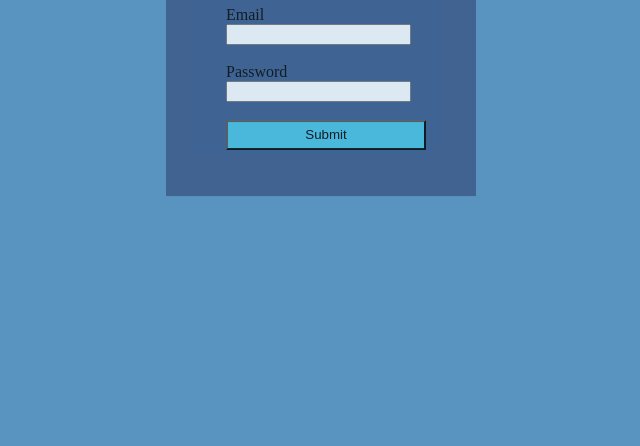
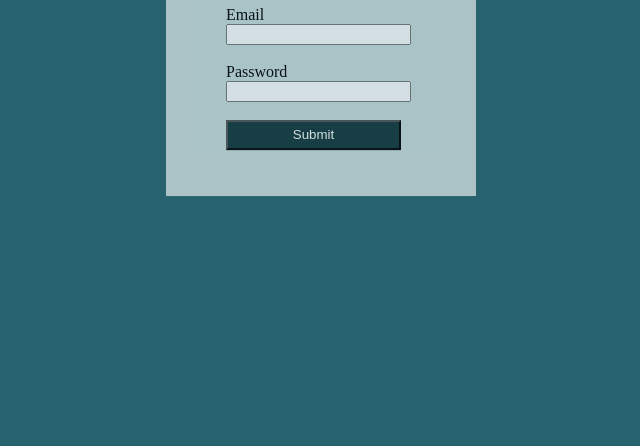
Before and after one commit to Ganesh9177567832/team-project, a plain HTML site: page login.html in a window 1280 px wide. Shown: the part 354-800 px from the top of the page, without its empty margins (319-959 px from the left). Drawn offline with Linux system fonts and the light colour scheme.

Commit message:
Update login.html

```diff
--- a/login.html
+++ b/login.html
@@ -1,8 +1,8 @@
 <html>
 <head>
 <title>Login</title></head>
-<body style="background-color:#5894bf">
-<div  style="width: 250px; margin: auto; padding: 30px; background-color:#3a5887; opacity: 0.8;  position: relative; top: 50%; transform: translateY(-50%);">
+<body style="background-color:#26636e">
+<div  style="width: 250px; margin: auto; padding: 30px; background-color:#ccdbde; opacity: 0.8;  position: relative; top: 50%; transform: translateY(-50%);">
 <h1 style="text-align:center;" >Login</h1>
 <form action="movie.html">
 <label for="username"style="text-align:left;margin-left:30px">Email</label>
@@ -12,7 +12,7 @@
 <br>
 <input id="password" type="password" style="margin-left:30px;" required><br><br>
 <a href="movie.html">
-  <button style="width:200px;height:30px;background-color:#46c1e3;text-align:center;margin-left:30px;">Submit</button></a>
+  <button style="width:175px;height:30px;background-color:#15353b;color:white;text-align:center;margin-left:30px;">Submit</button></a>
 </form>
 </div>
 </body>
```
